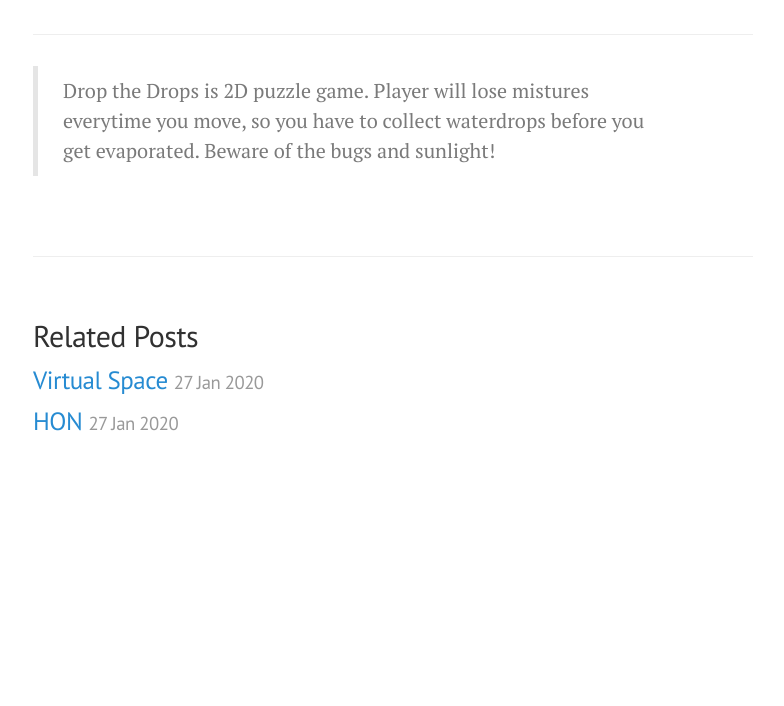
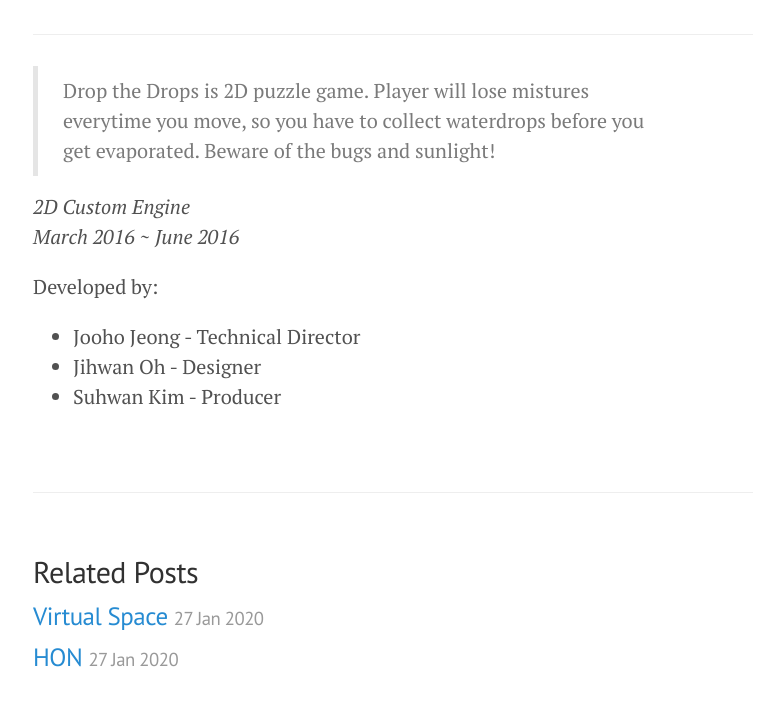
Before and after one commit to jooho556/jooho556.github.io, a Jekyll site: the page built from _posts/2020-01-27-Drop-the-Drops.md, in a window 1280 px wide, cut to the strip 551-1284 px from the top of the page. Shown: the top 706 px of the strip, without its empty margins (247-1031 px from the left). Built offline with Jekyll 4.4.1, drawn with Linux system fonts in a browser that asks for light colours; nearby versions of some CDN libraries; before the commit the page ends 1048 px from its top, so only the background shows below that.

Commit message:
Update 2020-01-27-Drop-the-Drops.md

```diff
--- a/_posts/2020-01-27-Drop-the-Drops.md
+++ b/_posts/2020-01-27-Drop-the-Drops.md
@@ -8,3 +8,13 @@ title: Drop the Drops
 -----
 
 >Drop the Drops is 2D puzzle game. Player will lose mistures everytime you move, so you have to collect waterdrops before you get evaporated. Beware of the bugs and sunlight!
+
+<em>
+2D Custom Engine<br/>
+March 2016 ~ June 2016
+</em>
+
+Developed by:
+* Jooho Jeong - Technical Director
+* Jihwan Oh - Designer
+* Suhwan Kim - Producer
```
